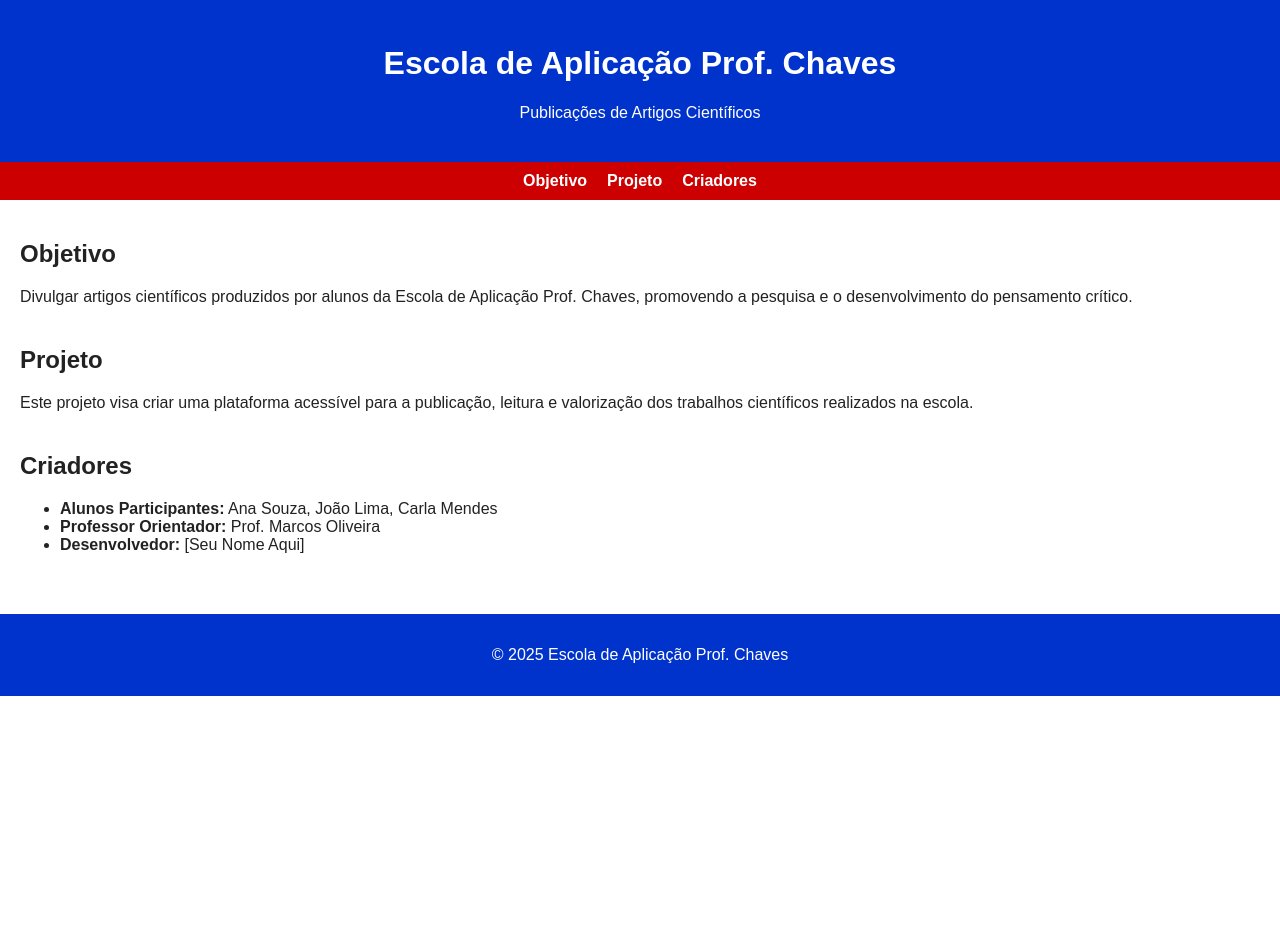
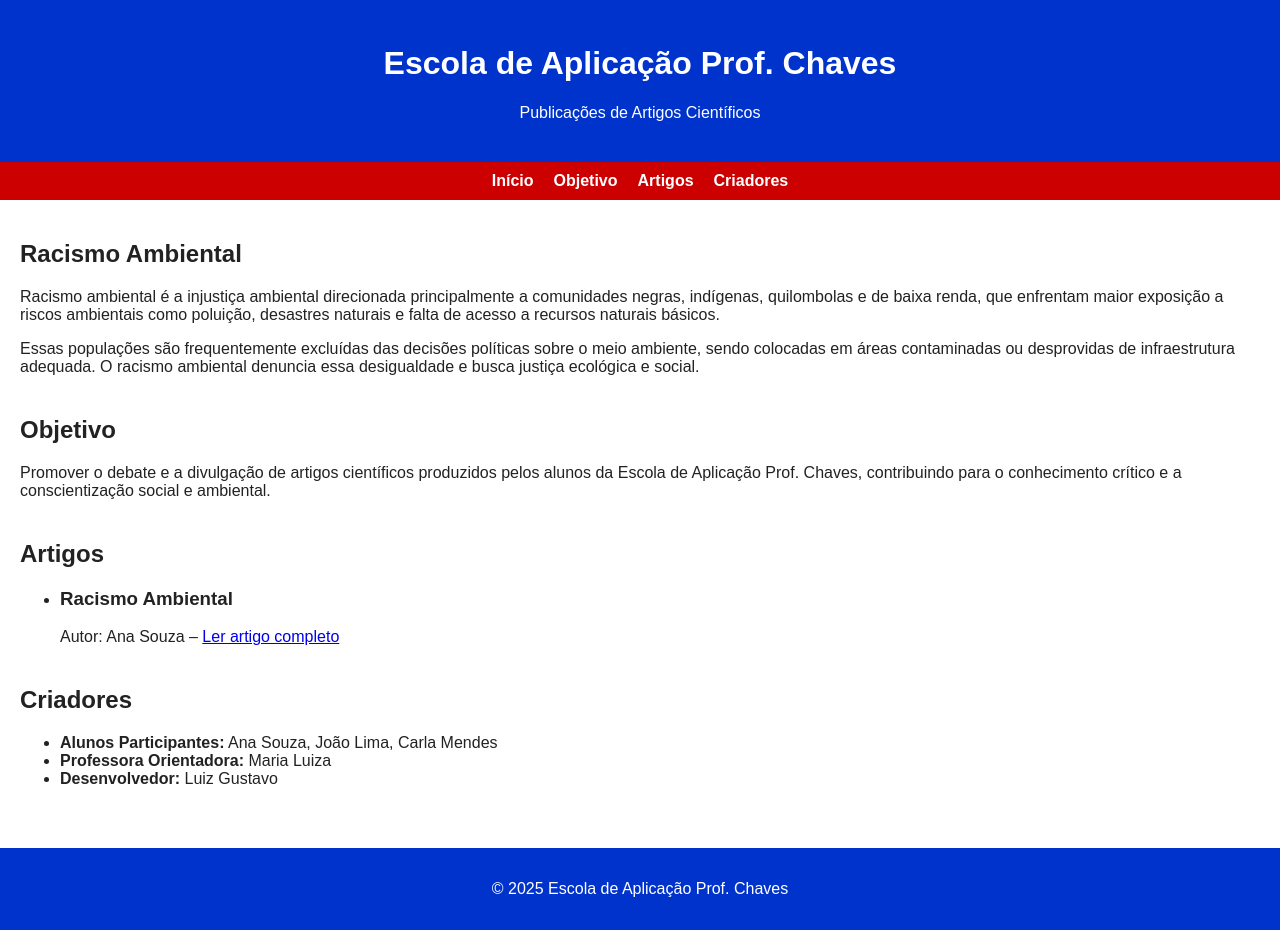
Before and after one commit to gustavoluiz111/artigo_eapc, a plain HTML site: page index.html in a window 1280 px wide. Before the commit the page ends 800 px from the top, so only its background shows below. Drawn offline with Linux system fonts and the light colour scheme.

Commit message:
Update index.html

```diff
--- a/index.html
+++ b/index.html
@@ -3,7 +3,7 @@
 <head>
   <meta charset="UTF-8" />
   <meta name="viewport" content="width=device-width, initial-scale=1.0" />
-  <title>Escola de Aplicação Prof. Chaves</title>
+  <title>Racismo Ambiental - Escola Prof. Chaves</title>
   <link rel="stylesheet" href="style.css" />
 </head>
 <body>
@@ -13,28 +13,46 @@
   </header>
 
   <nav>
+    <a href="#inicio">Início</a>
     <a href="#objetivo">Objetivo</a>
-    <a href="#projeto">Projeto</a>
+    <a href="#artigos">Artigos</a>
     <a href="#criadores">Criadores</a>
   </nav>
 
   <main>
+    <section id="inicio">
+      <h2>Racismo Ambiental</h2>
+      <p>
+        Racismo ambiental é a injustiça ambiental direcionada principalmente a comunidades negras, indígenas, quilombolas e de baixa renda, que enfrentam maior exposição a riscos ambientais como poluição, desastres naturais e falta de acesso a recursos naturais básicos.
+      </p>
+      <p>
+        Essas populações são frequentemente excluídas das decisões políticas sobre o meio ambiente, sendo colocadas em áreas contaminadas ou desprovidas de infraestrutura adequada. O racismo ambiental denuncia essa desigualdade e busca justiça ecológica e social.
+      </p>
+    </section>
+
     <section id="objetivo">
       <h2>Objetivo</h2>
-      <p>Divulgar artigos científicos produzidos por alunos da Escola de Aplicação Prof. Chaves, promovendo a pesquisa e o desenvolvimento do pensamento crítico.</p>
+      <p>
+        Promover o debate e a divulgação de artigos científicos produzidos pelos alunos da Escola de Aplicação Prof. Chaves, contribuindo para o conhecimento crítico e a conscientização social e ambiental.
+      </p>
     </section>
 
-    <section id="projeto">
-      <h2>Projeto</h2>
-      <p>Este projeto visa criar uma plataforma acessível para a publicação, leitura e valorização dos trabalhos científicos realizados na escola.</p>
+    <section id="artigos">
+      <h2>Artigos</h2>
+      <ul class="artigos-lista">
+        <li>
+          <h3>Racismo Ambiental</h3>
+          <p>Autor: Ana Souza – <a href="#">Ler artigo completo</a></p>
+        </li>
+      </ul>
     </section>
 
     <section id="criadores">
       <h2>Criadores</h2>
       <ul>
         <li><strong>Alunos Participantes:</strong> Ana Souza, João Lima, Carla Mendes</li>
-        <li><strong>Professor Orientador:</strong> Prof. Marcos Oliveira</li>
-        <li><strong>Desenvolvedor:</strong> [Seu Nome Aqui]</li>
+        <li><strong>Professora Orientadora:</strong> Maria Luiza</li>
+        <li><strong>Desenvolvedor:</strong> Luiz Gustavo</li>
       </ul>
     </section>
   </main>
```
